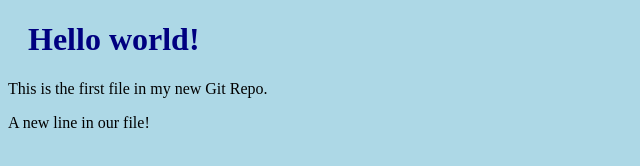
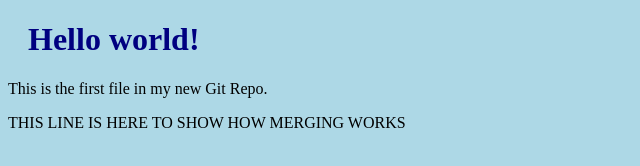
Before and after one commit to horyz672/hello-world, a plain HTML site: page index.html in a window 1280 px wide. Shown: the whole page, without its empty margins (0-640 px from the left). Drawn offline with Linux system fonts and the light colour scheme.

Commit message:
Updated index.html with eergency fix

```diff
--- a/index.html
+++ b/index.html
@@ -8,6 +8,6 @@
 
 		<h1>Hello world!</h1>
 		<p>This is the first file in my new Git Repo.</p>
-		<p>A new line in our file!</p>
+		<p>THIS LINE IS HERE TO SHOW HOW MERGING WORKS</p>
 	</body>
 </html>
```
